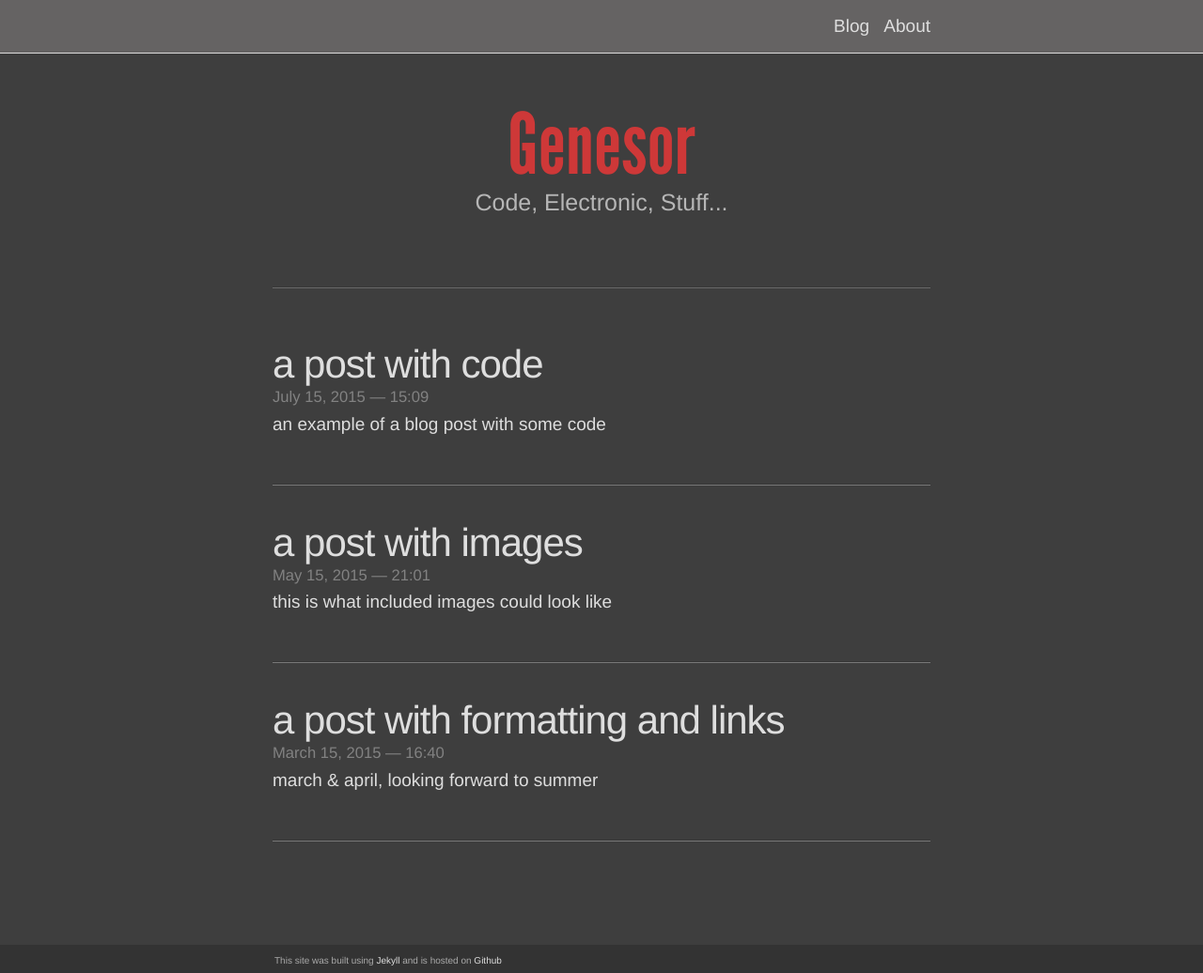
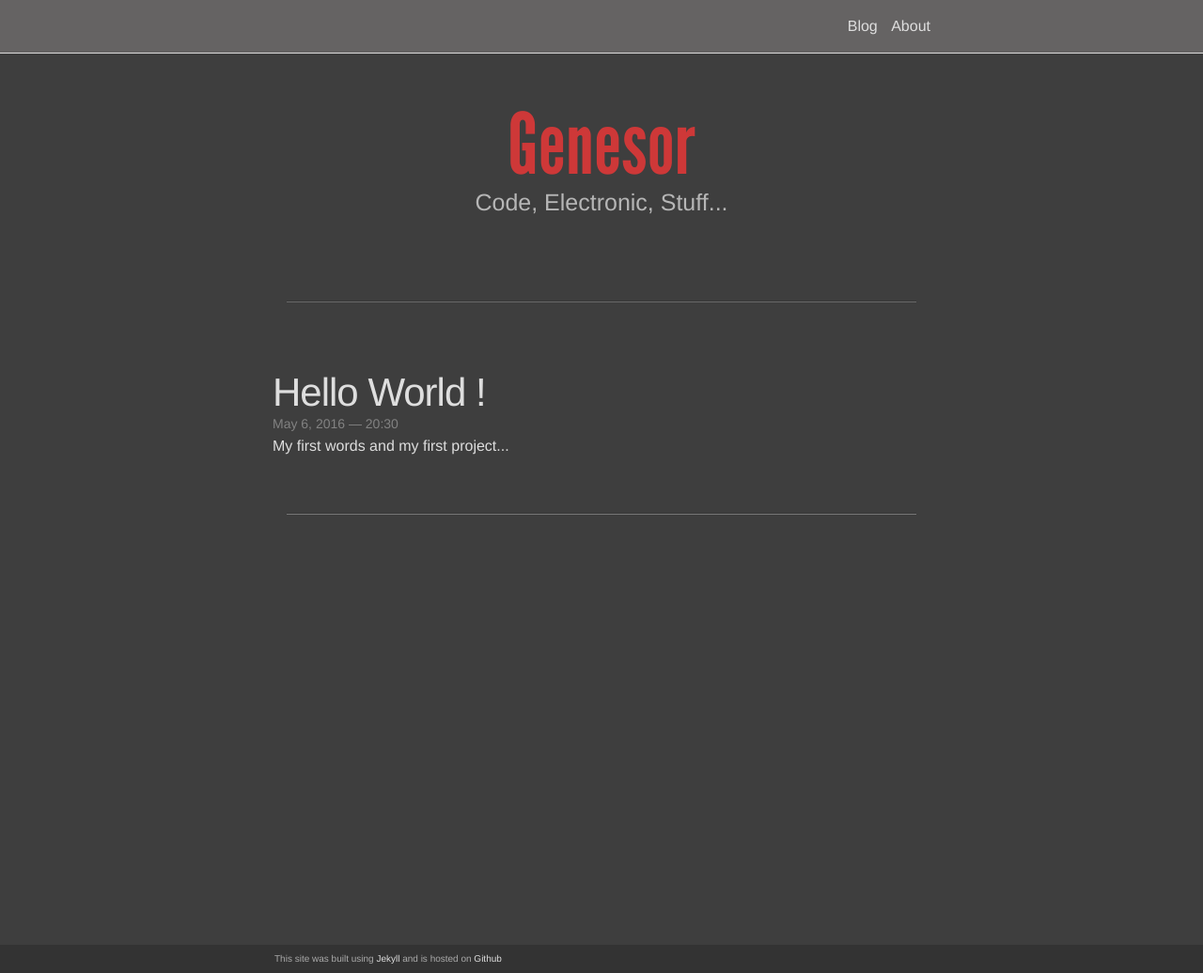
Before and after one commit to Genesor/genesor.github.io, a Jekyll site: the page built from index.html, in a window 1280 px wide and 1036 px high. Shown: the whole window at 94% size. Built offline with Jekyll 4.4.1, drawn with Linux system fonts in a browser that asks for light colours; nearby versions of some CDN libraries; some web fonts are replaced; the list of posts is cut into pages by our own code.

Commit message:
Hello world article

```diff
--- a/_posts/2015-03-15-title.markdown
+++ /dev/null
@@ -1,29 +0,0 @@
----
-layout: post
-title:  a post with formatting and links
-date:   2015-03-15 16:40:16
-comments: true
-description: march & april, looking forward to summer
----
-Jean shorts raw denim Vice normcore, art party High Life PBR skateboard stumptown vinyl kitsch. Four loko meh 8-bit, tousled banh mi tilde forage Schlitz dreamcatcher twee 3 wolf moon. Chambray asymmetrical paleo salvia, sartorial umami four loko master cleanse drinking vinegar brunch. <a href="https://www.pinterest.com" target="blank">Pinterest</a> DIY authentic Schlitz, hoodie Intelligentsia butcher trust fund brunch shabby chic Kickstarter forage flexitarian. Direct trade <a href="https://en.wikipedia.org/wiki/Cold-pressed_juice" target="blank">cold-pressed</a> meggings stumptown plaid, pop-up taxidermy. Hoodie XOXO fingerstache scenester Echo Park. Plaid ugh Wes Anderson, freegan pug selvage fanny pack leggings pickled food truck DIY irony Banksy.
-
-#### Hipster list
-<ul>
-	<li>brunch</li>
-	<li>fixie</li>
-	<li>raybans</li>
-	<li>messenger bag</li>
-</ul>
-
-Hoodie Thundercats retro, tote bag 8-bit Godard craft beer gastropub. Truffaut Tumblr taxidermy, raw denim Kickstarter sartorial dreamcatcher. Quinoa chambray slow-carb salvia readymade, bicycle rights 90's yr typewriter selfies letterpress cardigan vegan.
-
-<hr>
-<br/>
-Pug heirloom High Life vinyl swag, single-origin coffee four dollar toast taxidermy reprehenderit fap distillery master cleanse locavore. Est anim sapiente leggings Brooklyn ea. Thundercats locavore excepteur veniam eiusmod. Raw denim Truffaut Schlitz, migas sapiente Portland VHS twee Bushwick Marfa typewriter retro id keytar.
-
-<blockquote>
-	We do not grow absolutely, chronologically. We grow sometimes in one dimension, and not in another, unevenly. We grow partially. We are relative. We are mature in one realm, childish in another.
-	—Anais Nin
-</blockquote>
-
-Fap aliqua qui, scenester pug Echo Park polaroid irony shabby chic ex cardigan church-key Odd Future accusamus. Blog stumptown sartorial squid, gastropub duis aesthetic Truffaut vero. Pinterest tilde twee, odio mumblecore jean shorts lumbersexual.
--- a/_posts/2015-05-15-title.markdown
+++ /dev/null
@@ -1,31 +0,0 @@
----
-layout: post
-title:  a post with images
-date: 2015-05-15 21:01:00
-comments: true
-description: this is what included images could look like
----
-Jean shorts raw denim Vice normcore, art party High Life PBR skateboard stumptown vinyl kitsch. Fingerstache four loko meh 8-bit, tousled banh mi tilde forage Schlitz dreamcatcher twee 3 wolf moon. Chambray asymmetrical paleo salvia, sartorial umami four loko master cleanse drinking vinegar brunch.
-
-<div class="img_row">
-	<img class="col three" src="/img/9.jpg">
-</div>
-<div class="img_row">
-	<img class="col three" src="{{ site.baseurl }}/img/9.jpg">
-</div>
-<div class="col three caption">
-	A simple, elegant caption looks good between image rows, after each row, or doesn't have to be there at all.
-</div>
-<div class="img_row">
-	<img class="col two" src="/img/8.jpg">
-	<img class="col one" src="/img/10.jpg">
-</div>
-
-Slow-carb four dollar toast Helvetica pop-up. Kale chips next level literally trust fund Pitchfork. Jean shorts Pinterest beard, farm-to-table irony craft beer swag tofu 8-bit Banksy. Quinoa forage fanny pack, pug hashtag Echo Park heirloom Schlitz tote bag artisan Neutra mumblecore 90's shabby chic raw denim.
-
-
-<div class="img_row">
-	<img class="col one" src="/img/11.jpg">
-	<img class="col one" src="/img/12.jpg">
-	<img class="col one" src="/img/7.jpg">
-</div>
--- a/_posts/2015-07-15-title.markdown
+++ /dev/null
@@ -1,34 +0,0 @@
----
-layout: post
-title: a post with code
-date: 2015-07-15 15:09:00
-comments: true
-description: an example of a blog post with some code
----
-This theme implements a built-in Jekyll feature, the use of Pygments, for sytanx highlighting. It supports more than 100 languages. This example is in C++. All you have to do is wrap your code in a liquid tag:
-{% raw  %}
-{% highlight c++ %}  <br/> code code code <br/> {% endhighlight %}{% endraw %}
-
-Produces something like this:
-
-{% highlight c++ %}
-
-int main(int argc, char const *argv[])
-{
-	string myString;
-
-	cout << "input a string: ";
-	getline(cin, myString);
-	int length = myString.length();
-
-	char charArray = new char * [length];
-
-	charArray = myString;
-	for(int i = 0; i < length; ++i){
-		cout << charArray[i] << " ";
-	}
-
-	return 0;
-}
-
-{% endhighlight %}
--- /dev/null
+++ b/_posts/2016-05-06-hello-world.markdown
@@ -0,0 +1,56 @@
+---
+layout: post
+title: Hello World !
+date: 2016-05-06 	20:30:00
+comments: true
+description: My first words and my first project...
+---
+
+## Connecting my Infrared lamps
+
+<hr>
+
+One of my hobby is to connect things. I'm currently owning three types of Phillips Hue lamps, but as you know those lamps are already connected so there is almost no challenge to use them with a web UI or a mobile app.
+
+What I want to do is to "connect" some of my infrared generic lamps to my Raspberry Pi using [LIRC](http://www.lirc.org/){:target="_blank"}{:target="_blank"} and [Go](https://golang.org/){:target="_blank"}. Then I'll be able to interact with the lamps using an API and a Web UI (maybe an iOS app if I'm brave enough)
+
+I'll start by connecting the three following lamps, a multicolor LED bulb and two multicolor table lamps
+
+<div class="img_row">
+	<img class="col one" src="/img/01_ampoule_ir.jpg">
+	<img class="col one" src="/img/01_lampe_ir.jpeg">
+	<img class="col one" src="/img/01_lampe_ir_2.jpg">
+</div>
+
+> The three lamps i'm trying to connect
+
+<hr>
+
+#### Schematic:
+
+![IR electronic schematic](/img/01_ir_schematic.png)
+
+> The basic schematic of my IR receiver/emitter available [here](https://123d.circuits.io/circuits/2107586-basic-ir-receiver-emitter-raspberry){:target="_blank"}
+
+I intend to use the GPIO 8 to read the incoming IR signals from the differents sources and the GPIO 1 to send the signals. To do so I only need to have the good LIRC configuration.
+
+<hr>
+
+#### Parts:
+
+
+* 1 [P2N2222AGOD-ND transistor](https://octopart.com/p2n2222ag-on+semiconductor-55396558){:target="_blank"}
+* 1 [10k Ohm resistor](https://octopart.com/od103je-ohmite-133027){:target="_blank"}
+* 1 [TSOP38238 38KHz IR receiver](https://octopart.com/tsop38238-vishay-5517697){:target="_blank"}
+* 1 [940nm 40deg IR LEDs](https://octopart.com/ir333c-everlight-17677690){:target="_blank"}
+* 1 [Raspberry Pi](https://www.raspberrypi.org/products/raspberry-pi-2-model-b/){:target="_blank"}
+* 1 [Breadboard](https://octopart.com/gs-830-global+specialties-11900592){:target="_blank"}
+
+<hr>
+
+##### External ressources:
+
+* 123D Circuits Raspberry Pi B+ GPIO - [link](https://123d.circuits.io/components/2107543-raspberry-pi-b){:target="_blank"}
+* 123D Circuits Schematic - [link](https://123d.circuits.io/circuits/2107586-basic-ir-receiver-emitter-raspberry){:target="_blank"}
+* Golang - [link](http://www.lirc.org/){:target="_blank"}
+* LIRC - [link](https://golang.org/){:target="_blank"}
--- a/_sass/_base.scss
+++ b/_sass/_base.scss
@@ -77,7 +77,7 @@ hr{
     height: 0;
     border-top: 1px solid rgba(0, 0, 0, 0.1);
     border-bottom: 1px solid rgba(255, 255, 255, 0.3);
-
+    margin: 15px;
 }
 
 
@@ -92,6 +92,9 @@ figcaption {
     font-size: $small-font-size;
 }
 
+img {
+    max-width: 100%;
+}
 
 
 /**
--- a/css/main.scss
+++ b/css/main.scss
@@ -7,7 +7,7 @@
 
 // Our variables
 $base-font-family: Helvetica, Arial, sans-serif;
-$base-font-size:   19px;
+$base-font-size:   16px;
 $small-font-size:  $base-font-size * 0.875;
 $base-line-height: 1.5;
 
```
Also changed, not shown: img/01_ampoule_ir.jpg (added), img/01_ir_schematic.png (added), img/01_lampe_ir.jpeg (added), img/01_lampe_ir_2.jpg (added).
